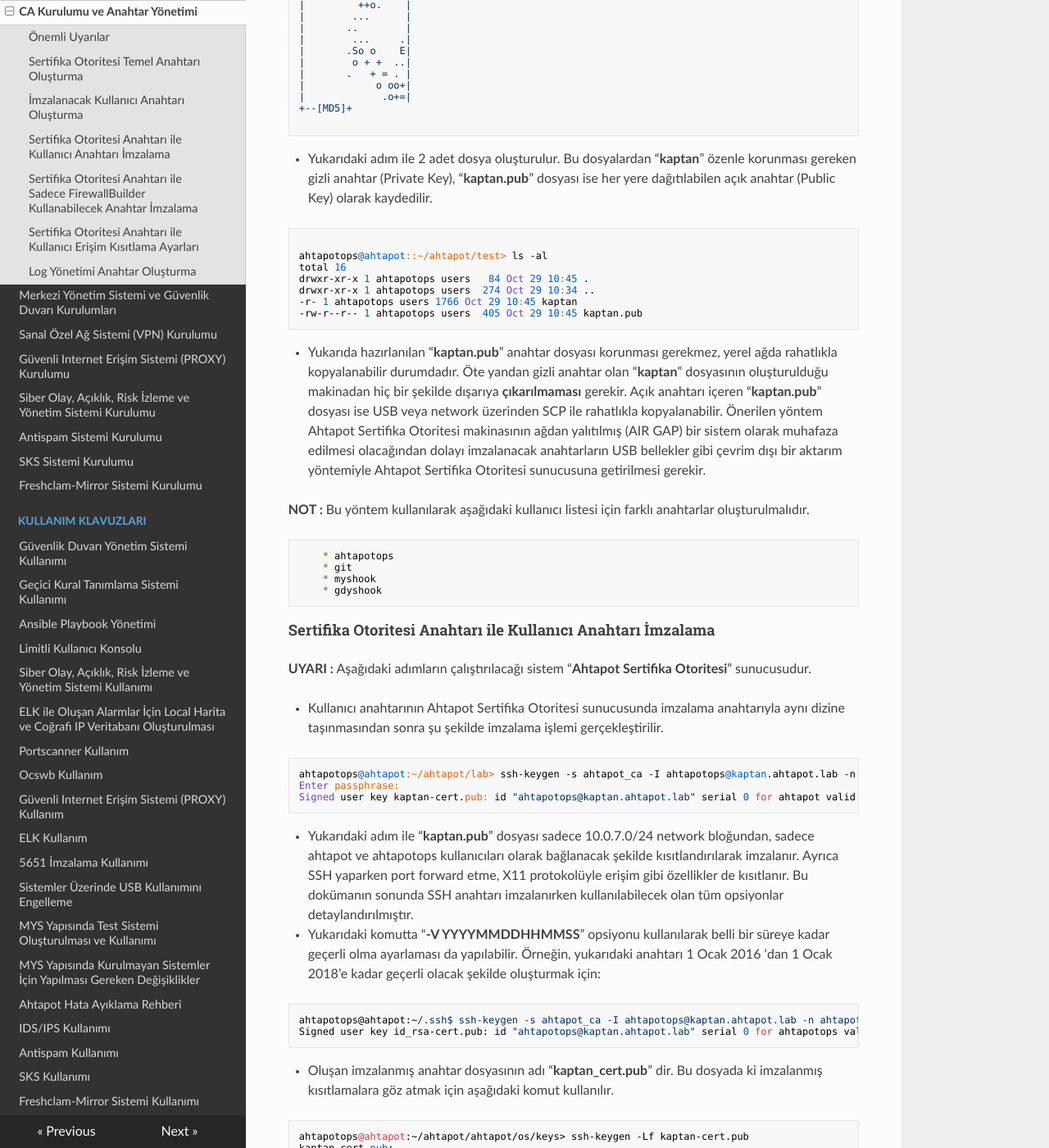
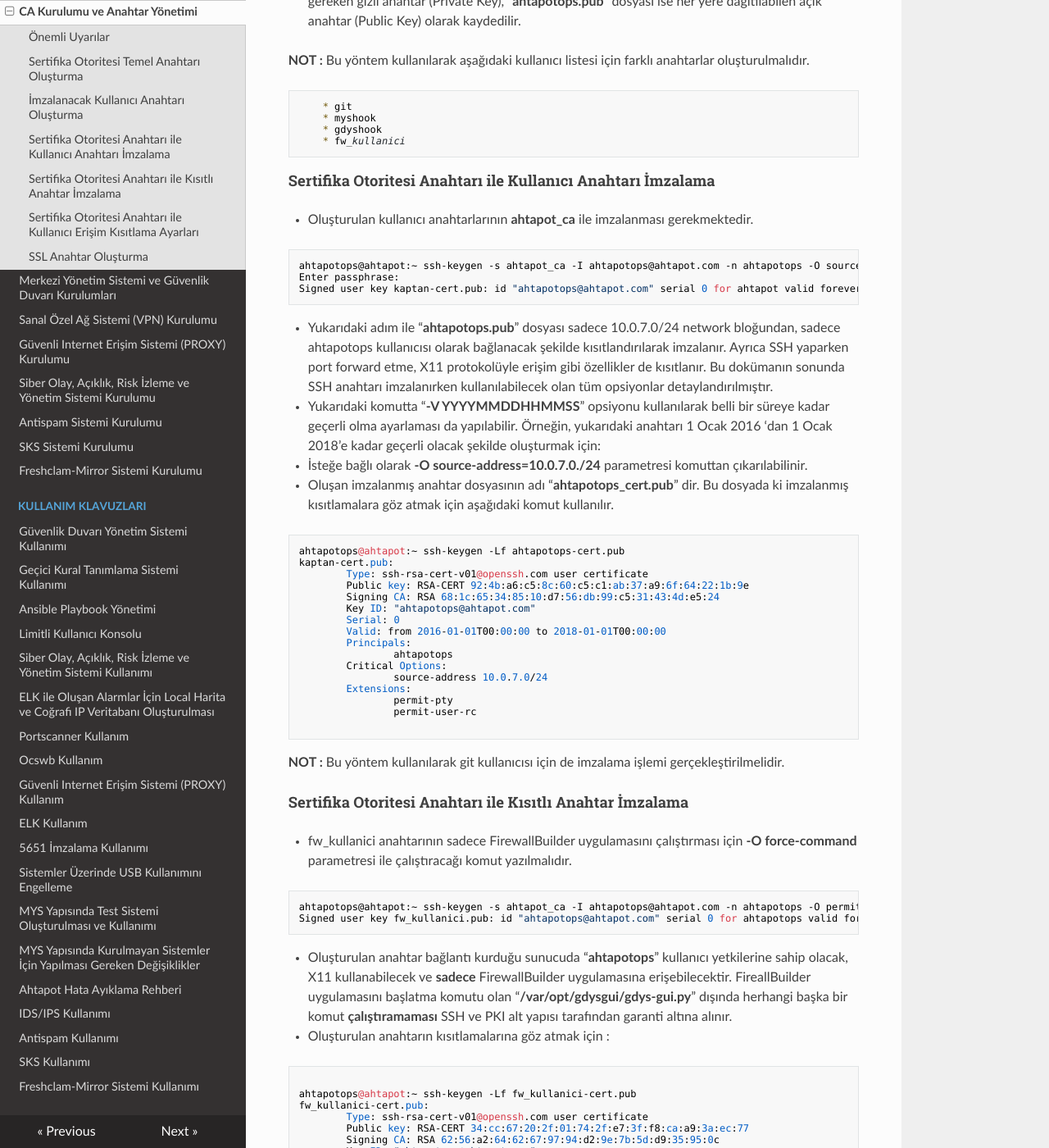
Before and after one commit to Pardus-Ahtapot/Dokumanlar, an MkDocs documentation site: the page built from docs/kurulum-yonergeleri/ca-kurulum.md, in a window 1280 px wide and 1400 px high, scrolled down 2183 px. Shown: the whole window at 82% size. Built offline with MkDocs 1.6.1, drawn with Linux system fonts in a browser that asks for light colours; nearby versions of some CDN libraries; old or Windows-style settings are respelled for this version of MkDocs; some of the changed text lies outside the part shown.

Commit message:
ca-kurulum.md düzenlendi

````diff
--- a/docs/kurulum-yonergeleri/ca-kurulum.md
+++ b/docs/kurulum-yonergeleri/ca-kurulum.md
@@ -12,8 +12,7 @@ Gereken :
 Pardus Temel ISO’ dan kurulumu tamamlanmış bir sunucu.
 
 #### Önemli Uyarılar
-  1. Kurulacak sunucu, PKI (Public Key Infrastructure) yapısının omurgasını teşkil edeceğinden yüksek düzeyli korunacak sistemler arasında yer almalıdır.
-  2. Pardus Temel ISO ile birlikte, lab ve demo ortamlarında kurulumu kolaylaştırmak için sisteme ilk erişimi sağlamak üzere kurulumla birlikte bir Sertifika Otoritesi (ahtapot.ca) dosyası dağıtılıyor. Canlı sistemde kullanılacak Sertifika Otoritesi (CA) dosyası, canlı ortamın kurulumunda bu dokümanda tarif edilen yöntemlerle oluşturulmalı ve ilk adımlarla birlikte geçici ve güvensiz olan dosyanın yerine yerleştirilmeli.
+  * Kurulacak sunucu, PKI (Public Key Infrastructure) yapısının omurgasını teşkil edeceğinden yüksek düzeyli korunacak sistemler arasında yer almalıdır.
 
 #### Sertifika Otoritesi Temel Anahtarı Oluşturma
 
@@ -22,14 +21,14 @@ Pardus Temel ISO’ dan kurulumu tamamlanmış bir sunucu.
   * Pardus Temel ISO’ dan Pardus kurulumu tamamlandıktan sonra sistemde tanımlı bir kullanıcı ile (tercihen root) Ahtapot Sertifika Otoritesi olacak sunucu sistemine bağlantı sağlanır. ssh-keygen kullanılarak standart bir SSH anahtarı oluşturulur. Bu anahtar dosya ismi olarak "**ahpapot_ca**" ön eki ile oluşturulur. SSH anahtarı oluşturulurken kullanılan şifrenin özenle saklanması gerekmektedir.
 
 ```
-ahtapotops@ahtapot:~/ahtapot/lab> ssh-keygen -f ahtapot_ca
+ahtapotops@ahtapot:~ ssh-keygen -f ahtapot_ca
 Generating public/private rsa key pair.
 Enter passphrase (empty for no passphrase):
 Enter same passphrase again:
 Your identification has been saved in ahtapot_ca.
 Your public key has been saved in ahtapot_ca.pub.
 The key fingerprint is:
-ad:78:1c:b3:32:09:0d:d0:4e:3a:37:8a:fd:81:73:fd [MD5] ahtapotops@lab.ahtapot.com
+ad:78:1c:b3:32:09:0d:d0:4e:3a:37:8a:fd:81:73:fd [MD5] ahtapotops@ahtapot.com
 The key's randomart image is:
 +--[ RSA 2048]----+
 |  ..             |
@@ -49,30 +48,28 @@ The key's randomart image is:
 
 ```
 
-ahtapotops@ahtapot:~/ahtapot/lab> ls -al
+ahtapotops@ahtapot:~ ls -al
 total 8
 drwxr-xr-x 1 ahtapotops users   52 Oct 29 10:44 .
 drwxr-xr-x 1 ahtapotops users  274 Oct 29 10:34 ..
--r- 1 ahtapotops users 1766 Oct 29 10:44 ahtapot_ca
+-rw-r--r-- 1 ahtapotops users 1766 Oct 29 10:44 ahtapot_ca
 -rw-r--r-- 1 ahtapotops users  405 Oct 29 10:44 ahtapot_ca.pub
 ```
 
 #### İmzalanacak Kullanıcı Anahtarı Oluşturma
 
-**UYARI :** Aşağıdaki adımların çalıştırılacağı sistem "**Ahtapot Ansible Merkezi Yönetim Sistemi**" olmalıdır.
-
-  * Ahtapot sistemi adına tüm yönetimi gerçekleştirecek olan kullanıcı için, yönetimi gerçekleştirilecek olan sunucuda tamamen aynı şekilde başka bir anahtar oluşturulur. Bu anahtar otomatik sistemlerle kullanılacağından ötürü şifre verilmeden oluşturulmalıdır.
+  * Ahtapot sistemini yönetecek olan ahtapotops kullanıcısı için başka bir anahtar oluşturulur. Bu anahtar otomatik sistemlerle kullanılacağından ötürü şifre verilmeden oluşturulmalıdır.
 
 ```
 
-ahtapotops@ahtapot:~/ahtapot/lab> ssh-keygen -f kaptan
+ahtapotops@ahtapot:~ ssh-keygen -f ahtapotops
 Generating public/private rsa key pair.
 Enter passphrase (empty for no passphrase):
 Enter same passphrase again:
-Your identification has been saved in kaptan.
-Your public key has been saved in kaptan.pub.
+Your identification has been saved in ahtapotops
+Your public key has been saved in ahtapotops.pub
 The key fingerprint is:
-51:5c:40:e8:6e:3d:b4:6d:8f:49:7f:b3:ad:de:51:d6 [MD5] ahtapotops@lab.ahtapot.com
+51:5c:40:e8:6e:3d:b4:6d:8f:49:7f:b3:ad:de:51:d6 [MD5] ahtapotops@ahtapot.com
 The key's randomart image is:
 +--[ RSA 2048]----+
 |         ++o.    |
@@ -88,59 +85,42 @@ The key's randomart image is:
 
 ```
 
-  * Yukarıdaki adım ile 2 adet dosya oluşturulur.  Bu dosyalardan "**kaptan**" özenle korunması gereken gizli anahtar (Private Key), "**kaptan.pub**" dosyası ise her yere dağıtılabilen açık anahtar (Public Key) olarak kaydedilir.
+  * Yukarıdaki adım ile 2 adet dosya oluşturulur.  Bu dosyalardan "**ahtapotops**" özenle korunması gereken gizli anahtar (Private Key), "**ahtapotops.pub**" dosyası ise her yere dağıtılabilen açık anahtar (Public Key) olarak kaydedilir.
 
-```
-
-ahtapotops@ahtapot::~/ahtapot/test> ls -al
-total 16
-drwxr-xr-x 1 ahtapotops users   84 Oct 29 10:45 .
-drwxr-xr-x 1 ahtapotops users  274 Oct 29 10:34 ..
--r- 1 ahtapotops users 1766 Oct 29 10:45 kaptan
--rw-r--r-- 1 ahtapotops users  405 Oct 29 10:45 kaptan.pub
-```
-
-  * Yukarıda hazırlanılan "**kaptan.pub**" anahtar dosyası korunması gerekmez, yerel ağda rahatlıkla kopyalanabilir durumdadır. Öte yandan gizli anahtar olan "**kaptan**" dosyasının oluşturulduğu makinadan hiç bir şekilde dışarıya **çıkarılmaması** gerekir. Açık anahtarı içeren "**kaptan.pub**" dosyası ise USB veya network üzerinden SCP ile rahatlıkla kopyalanabilir. Önerilen yöntem Ahtapot Sertifika Otoritesi makinasının ağdan yalıtılmış (AIR GAP) bir sistem olarak muhafaza edilmesi olacağından dolayı imzalanacak  anahtarların USB bellekler gibi çevrim dışı bir aktarım yöntemiyle Ahtapot Sertifika Otoritesi sunucusuna getirilmesi gerekir.
 
 **NOT :** Bu yöntem kullanılarak aşağıdaki kullanıcı listesi için farklı anahtarlar oluşturulmalıdır.
 
-        * ahtapotops
         * git
         * myshook
         * gdyshook
+        * fw_kullanici
 
 #### Sertifika Otoritesi Anahtarı ile Kullanıcı Anahtarı İmzalama
 
-**UYARI :** Aşağıdaki adımların çalıştırılacağı sistem "**Ahtapot Sertifika Otoritesi**" sunucusudur.
 
-  * Kullanıcı anahtarının Ahtapot Sertifika Otoritesi sunucusunda imzalama anahtarıyla aynı dizine taşınmasından sonra şu şekilde imzalama işlemi gerçekleştirilir.
+  * Oluşturulan kullanıcı anahtarlarının **ahtapot_ca** ile imzalanması gerekmektedir.
 
 ```
-ahtapotops@ahtapot:~/ahtapot/lab> ssh-keygen -s ahtapot_ca -I ahtapotops@kaptan.ahtapot.lab -n ahtapotops -O source-address=10.0.7.0/24 -O no-agent-forwarding -O no-port-forwarding -O no-x11-forwarding kaptan.pub
+ahtapotops@ahtapot:~ ssh-keygen -s ahtapot_ca -I ahtapotops@ahtapot.com -n ahtapotops -O source-address=10.0.7.0/24 -O no-agent-forwarding -O no-port-forwarding -O no-x11-forwarding ahtapotops.pub
 Enter passphrase:
-Signed user key kaptan-cert.pub: id "ahtapotops@kaptan.ahtapot.lab" serial 0 for ahtapot valid forever
+Signed user key kaptan-cert.pub: id "ahtapotops@ahtapot.com" serial 0 for ahtapot valid forever
 ```
-  * Yukarıdaki adım ile "**kaptan.pub**" dosyası sadece 10.0.7.0/24 network bloğundan, sadece ahtapot ve ahtapotops kullanıcıları olarak bağlanacak şekilde kısıtlandırılarak imzalanır. Ayrıca SSH yaparken port forward etme, X11 protokolüyle erişim gibi özellikler de kısıtlanır. Bu dokümanın sonunda SSH anahtarı imzalanırken kullanılabilecek olan tüm opsiyonlar detaylandırılmıştır.
+  * Yukarıdaki adım ile "**ahtapotops.pub**" dosyası sadece 10.0.7.0/24 network bloğundan, sadece ahtapotops kullanıcısı olarak bağlanacak şekilde kısıtlandırılarak imzalanır. Ayrıca SSH yaparken port forward etme, X11 protokolüyle erişim gibi özellikler de kısıtlanır. Bu dokümanın sonunda SSH anahtarı imzalanırken kullanılabilecek olan tüm opsiyonlar detaylandırılmıştır.
   * Yukarıdaki komutta "**-V YYYYMMDDHHMMSS**" opsiyonu kullanılarak belli bir süreye kadar geçerli olma ayarlaması da yapılabilir. Örneğin, yukarıdaki anahtarı 1 Ocak 2016 ‘dan 1 Ocak 2018’e  kadar geçerli olacak şekilde oluşturmak için:
+  * İsteğe bağlı olarak **-O source-address=10.0.7.0./24** parametresi komuttan çıkarılabilinir.
+
+  * Oluşan imzalanmış anahtar dosyasının adı "**ahtapotops_cert.pub**" dir. Bu dosyada ki imzalanmış kısıtlamalara göz atmak için aşağıdaki komut kullanılır.
 
 ```
-ahtapotops@ahtapot:~/.ssh$ ssh-keygen -s ahtapot_ca -I ahtapotops@kaptan.ahtapot.lab -n ahtapotops -O source-address=10.0.7.0/24 -O no-agent-forwarding -O no-port-forwarding -O no-x11-forwarding -V"20160101:20180101" id_rsa.pub
-Signed user key id_rsa-cert.pub: id "ahtapotops@kaptan.ahtapot.lab" serial 0 for ahtapotops valid from 2016-01-01T00:00:00 to 2018-01-01T00:00:00
-```
-
-  * Oluşan imzalanmış anahtar dosyasının adı "**kaptan_cert.pub**" dir. Bu dosyada ki imzalanmış kısıtlamalara göz atmak için aşağıdaki komut kullanılır.
-
-```
-ahtapotops@ahtapot:~/ahtapot/ahtapot/os/keys> ssh-keygen -Lf kaptan-cert.pub
+ahtapotops@ahtapot:~ ssh-keygen -Lf ahtapotops-cert.pub
 kaptan-cert.pub:
         Type: ssh-rsa-cert-v01@openssh.com user certificate
         Public key: RSA-CERT 92:4b:a6:c5:8c:60:c5:c1:ab:37:a9:6f:64:22:1b:9e
         Signing CA: RSA 68:1c:65:34:85:10:d7:56:db:99:c5:31:43:4d:e5:24
-        Key ID: "ahtapotops@kaptan.ahtapot.lab"
+        Key ID: "ahtapotops@ahtapot.com"
         Serial: 0
         Valid: from 2016-01-01T00:00:00 to 2018-01-01T00:00:00
         Principals:
-                ahtapot
                 ahtapotops
         Critical Options:
                 source-address 10.0.7.0/24
@@ -151,41 +131,27 @@ kaptan-cert.pub:
 ```
 
 
-  * Yukarıda imzalanmış anahtar USB gibi bir taşıma yöntemiyle, ilk oluşturulduğu sunucuya, gizli anahtarın olduğu dizine kopyalanması gerekir. Bu varsayılan ayarlar için, anahtarın oluşturulduğu kullanıcının ev dizini altındaki "**.ssh**" dizini olmak durumundadır.
-  * "**.ssh**" dizini bulunmaması durumunda kullanıcının ev dizini altında oluşturulmalıdır.
-```
-mkdir .ssh
-```
+  **NOT :** Bu yöntem kullanılarak git kullanıcısı için de imzalama işlemi gerçekleştirilmelidir.
 
-  **NOT :** Bu yöntem kullanılarak aşağıdaki kullanıcı listesi için farklı anahtarlar oluşturulmalıdır.
+#### Sertifika Otoritesi Anahtarı ile Kısıtlı Anahtar İmzalama
 
-        * ahtapotops
-        * git
-        * myshook
-        * gdyshook
-
-#### Sertifika Otoritesi Anahtarı ile Sadece FirewallBuilder Kullanabilecek Anahtar İmzalama
-
-**UYARI :** Aşağıdaki adımların çalıştırılacağı sistem "**Ahtapot CA**" sunucusudur.
-
-  * “**İmzalanacak Kullanıcı Anahtarı Oluşturma**” başlığında anlatıldığı adımlar kullanılarak, FWbuilder yönetme yetkisi verilecek kullanıcı için bir anahtar oluşturulur. Bu kullanıcının açık (Public) anahtarı Ahtapot Sertifika Otoritesi makinasında imzalama anahtarının bulundugu dizine getirilir. Tercihen USB /CD gibi bir yöntem kullanarak, ağ kullanılmadan getirilmesi önerilir.
-  * Kullanıcı anahtarının Ahtapot Sertifika Otoritesi sunucusunda imzalama anahtarıyla aynı dizine taşınmasından sonra şu şekilde imzalama işlemi gerçekleştirilir. Aşağıda "**kaptan.pub**" dosyası içindeki kullanıcı açık anahtarı için kısıtlandırılmalı imzalama gerçekleştirilir.
+  * fw_kullanici anahtarının sadece FirewallBuilder uygulamasını çalıştırması için **-O force-command** parametresi ile çalıştıracağı komut yazılmalıdır.
 
 ```
-ahtapotops@ahtapot:~/ahtapot/ahtapot-gereksinimler/keys$ ssh-keygen -s ahtapot_ca -I ahtapotops@ahtapot.ahtapot.lab -n ahtapotops -O permit-port-forwarding -O permit-x11-forwarding -O force-command="/var/opt/gdysgui/gdys-gui.py" kaptan.pub
-Signed user key kaptan.pub: id "kaptan@ahtapot.ahtapot.lab" serial 0 for ahtapotops valid forever
+ahtapotops@ahtapot:~ ssh-keygen -s ahtapot_ca -I ahtapotops@ahtapot.com -n ahtapotops -O permit-port-forwarding -O permit-x11-forwarding -O force-command="/var/opt/gdysgui/gdys-gui.py" fw_kullanici.pub
+Signed user key fw_kullanici.pub: id "ahtapotops@ahtapot.com" serial 0 for ahtapotops valid forever
 ```
   * Oluşturulan anahtar bağlantı kurduğu sunucuda "**ahtapotops**" kullanıcı yetkilerine sahip olacak, X11 kullanabilecek ve **sadece** FirewallBuilder uygulamasına erişebilecektir. FireallBuilder uygulamasını başlatma komutu olan "**/var/opt/gdysgui/gdys-gui.py**" dışında herhangi başka bir komut **çalıştıramaması** SSH ve PKI alt yapısı tarafından garanti altına alınır.
   * Oluşturulan anahtarın kısıtlamalarına göz atmak için :
 
 ```
 
-ahtapotops@ahtapot:~/ahtapot/ahtapot-gereksinimler/keys$ ssh-keygen -Lf kaptan-cert.pub
-kaptan-cert.pub:
+ahtapotops@ahtapot:~ ssh-keygen -Lf fw_kullanici-cert.pub
+fw_kullanici-cert.pub:
         Type: ssh-rsa-cert-v01@openssh.com user certificate
         Public key: RSA-CERT 34:cc:67:20:2f:01:74:2f:e7:3f:f8:ca:a9:3a:ec:77
         Signing CA: RSA 62:56:a2:64:62:67:97:94:d2:9e:7b:5d:d9:35:95:0c
-        Key ID: "kaptan@ahtapot.ahtapot.lab"
+        Key ID: "ahtapotops@ahtapot.com"
         Serial: 0
         Valid: forever
         Principals:
@@ -201,36 +167,19 @@ kaptan-cert.pub:
 
 ```
 
-  * Bu imzalanmış "**kaptan-cert.pub**" anahtar dosyasının bağlantının yapılacağı FirewallBuilder yönetiminin gerçekleştirileceği XWindows çalıştırabilen sunucuya transfer edilerek bağlantıyı kuracak kullanıcının gizli anahtarının da bulunması gereken home dizinindeki "**.ssh**" dizini içine kopyalanması gerekir. Kopyalanacak dosya ismi "**id_rsa-cert.pub**" olarak değiştirilmelidir. Dizinde bulunan dosyalar :
+   * Yukarıdaki yöntem kullanılarak gdyshook ve myshook anahtarları da imzalanmalıdır.
 
+gdyshook için:
 ```
-ahtapotops@ahtapot:~$ ls -alh /home/ahtapotops/.ssh/
-total 112K
-drw 1 ahtapotops users  230 Dec 26 20:23 .
-drwxr-xr-x 1 ahtapotops ahtapotops  638 Dec 27 10:14 ..
--rw-r--r-- 1 ahtapotops users 1.3K Dec 27 12:33 config
--r- 1 ahtapotops users 1.8K Mar 25  2015 id_rsa
--rw-r--r-- 1 ahtapotops ahtapotops 1.6K Dec 27 12:12 id_rsa-cert.pub
--rw-r--r-- 1 ahtapotops users  405 Mar 25  2015 id_rsa.pub
--r- 1 ahtapotops ahtapotops  39K Dec 27 10:29 known_hosts
+ahtapotops@ahtapot:~ ssh-keygen -s ahtapot_ca -I ahtapotops@ahtapot.com -n ahtapotops -O no-port-forwarding -O no-x11-forwarding -O force-command="sudo touch /var/run/firewall" gdyshook.pub
+Signed user key gdyshook.pub: id "ahtapotops@ahtapot.com" serial 0 for ahtapotops valid forever
 ```
-
-  * FirewallBuilder yönetilecek olan makinada SSH bağlantısının X11 yönlendirme yapacak olmasından dolayı performans ve kullanım kolaylığı için ssh_config (ssh sunucusu DEĞİL) ayarları yapılması gerekir. Bu ayarların bulunduğu dosya ismi "**/etc/ssh/ssh_config**". Dosyayı vi gibi bir editörle editleyerek aşağıdaki satırların bulunduğuna emin olunur.
-
-
+myshook için:
 ```
-    ForwardAgent Yes
-    ForwardX11 Yes
-    Port 22
-    Compression Yes
-    HashKnownHosts Yes
-    StrictHostKeyChecking Yes
+ahtapotops@ahtapot:~ ssh-keygen -s ahtapot_ca -I ahtapotops@ahtapot.com -n ahtapotops -O no-port-forwarding -O no-x11-forwarding -O force-command="sudo touch /var/run/state" myshook.pub
+Signed user key myshook.pub: id "ahtapotops@ahtapot.com" serial 0 for ahtapotops valid forever
 ```
-
-
-  * Yukarıda editlenirken standard dışı portta dinleme yapması önerilen SSH sunucular için "**Port**" değerini değiştirilmesi gerekir. Bu işlemden sonra SSH sunucunun tekrar başlatılması gerekmez.
-
-
+komutları çalıştırılmalıdır.
 
 #### Sertifika Otoritesi Anahtarı ile Kullanıcı Erişim Kısıtlama Ayarları
 
@@ -249,7 +198,7 @@ drwxr-xr-x 1 ahtapotops ahtapotops  638 Dec 27 10:14 ..
 | permit-x11-forwarding        | Allows X11 forwarding.                                                                                                                                                          |
 | source-address=address_list  | Restrict the source addresses from which the certificate is considered valid.  The address_list is a comma-separated list of one or more address/netmask pairs in CIDR format.  |
 
-#### Log Yönetimi Anahtar Oluşturma
+#### SSL Anahtar Oluşturma
 
 * Rsyslog veya nxlog kullanılarak client-server arasında log gönderimi için öncelikle "**CA sunucusu**" üzerinde "**openssl**" kullanılarak "**rootCA**" oluşturulmalıdır.
 
````
